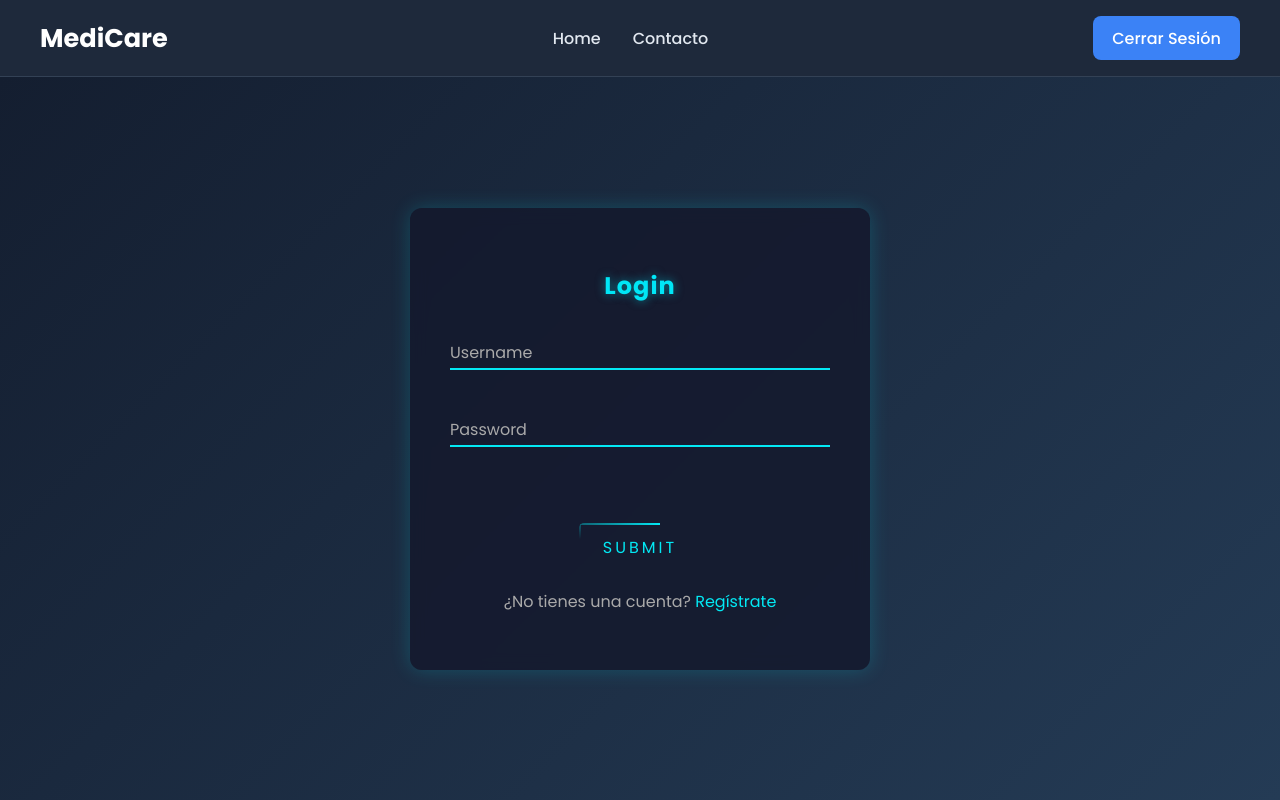
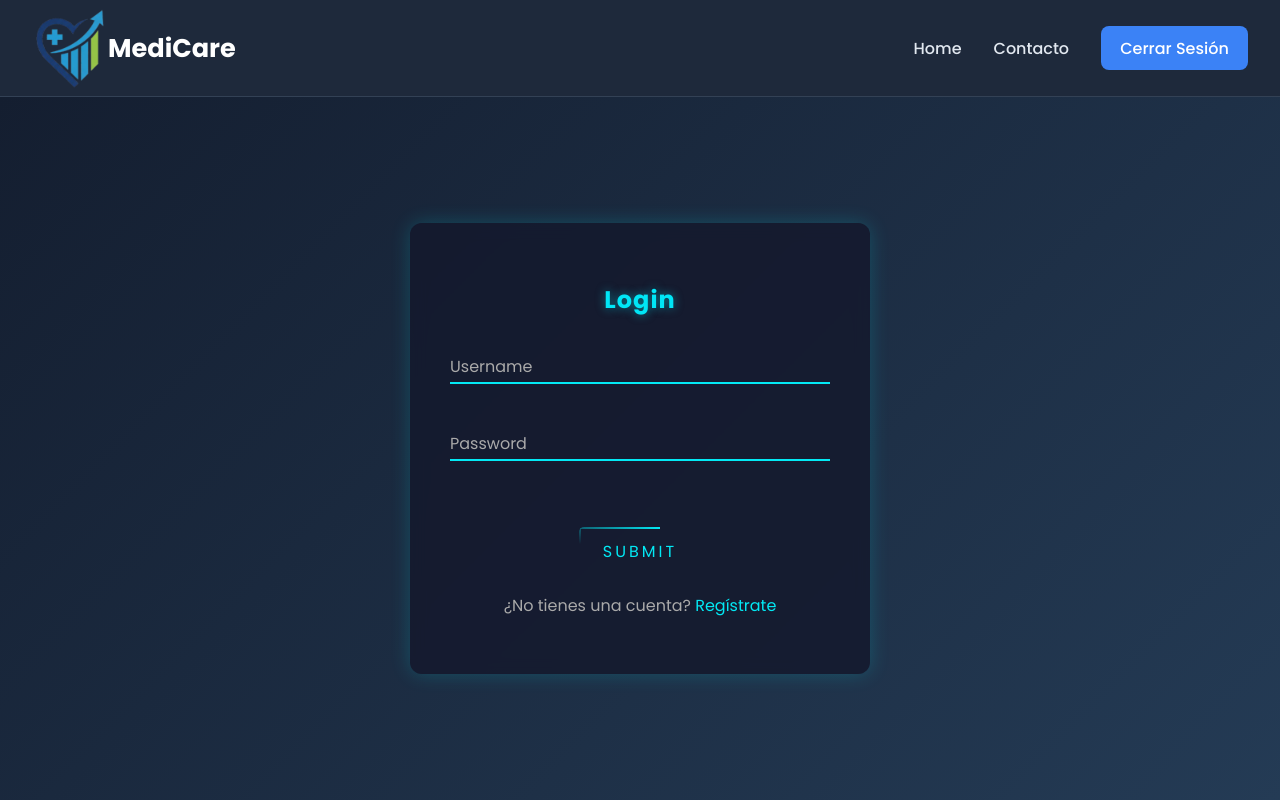
Before and after one commit to Peito1102/front_hospital_medi, an Angular app: page / in a window 1280 px wide. Built offline with nearby package versions, Linux system fonts and the light colour scheme.

Commit message:
diseño de logo

```diff
--- a/src/app/components/header/header.component.css
+++ b/src/app/components/header/header.component.css
@@ -4,13 +4,13 @@
 /* ESTILOS DE LA BARRA DE NAVEGACIÓN */
 .navbar {
     background-color: #1E293B;
-    padding: 1rem 2rem;
+    padding: 0.5rem 2rem;
     box-shadow: 0 4px 12px rgba(0, 0, 0, 0.3);
     border-bottom: 1px solid #334155;
 }
 
 .navbar-container {
-    max-width: 1200px;
+    max-width: 1600px;
     margin: 0 auto;
     display: flex;
     justify-content: space-between;
@@ -27,6 +27,12 @@
 }
 
 /* Estilo de los links "Home" y "Contacto" */
+.nav-right {
+    display: flex;
+    align-items: center;
+    gap: 2rem;
+}
+
 .nav-links {
     list-style: none;
     display: flex;
@@ -67,9 +73,14 @@
     background-color: #2563EB;
 }
 
-/* Estilos del contenido de ejemplo */
-.content {
-    padding: 2rem;
-    text-align: center;
-    margin-top: 50px;
+
+.logo {
+    display: flex;
+    align-items: center;
+    text-decoration: none;
 }
+
+.logo img {
+    height: 80px;
+    width: auto;
+}
--- a/src/app/components/header/header.component.html
+++ b/src/app/components/header/header.component.html
@@ -1,12 +1,16 @@
 <nav class="navbar">
         <div class="navbar-container">
-            <a href="#" class="logo">MediCare</a>
+            <div class="logo">
+                <img src="assets/images/cambio2.png" alt="Logo de MediCure">
+                <span>MediCare</span>
+            </div>
 
-            <ul class="nav-links">
-                <li><a href="#">Home</a></li>
-                <li><a href="#">Contacto</a></li>
-            </ul>
-
-            <a href="#" class="cta-button">Cerrar Sesión</a>
+            <div class="nav-right">
+                <ul class="nav-links">
+                    <li><a href="#">Home</a></li>
+                    <li><a href="#">Contacto</a></li>
+                </ul>
+                <a href="#" class="cta-button">Cerrar Sesión</a>
+            </div>
         </div>
     </nav>
--- a/src/app/components/login/login.component.css
+++ b/src/app/components/login/login.component.css
@@ -72,7 +72,7 @@
   position: relative;
   display: inline-block;
   padding: 12px 24px;
-  margin-top: 40px;
+  margin-top: 30px;
   color: #03e9f4;
   font-size: 16px;
   font-family: 'Poppins', sans-serif;
```
Also changed, not shown: src/assets/images/cambio.png (added), src/assets/images/cambio2.png (added).
